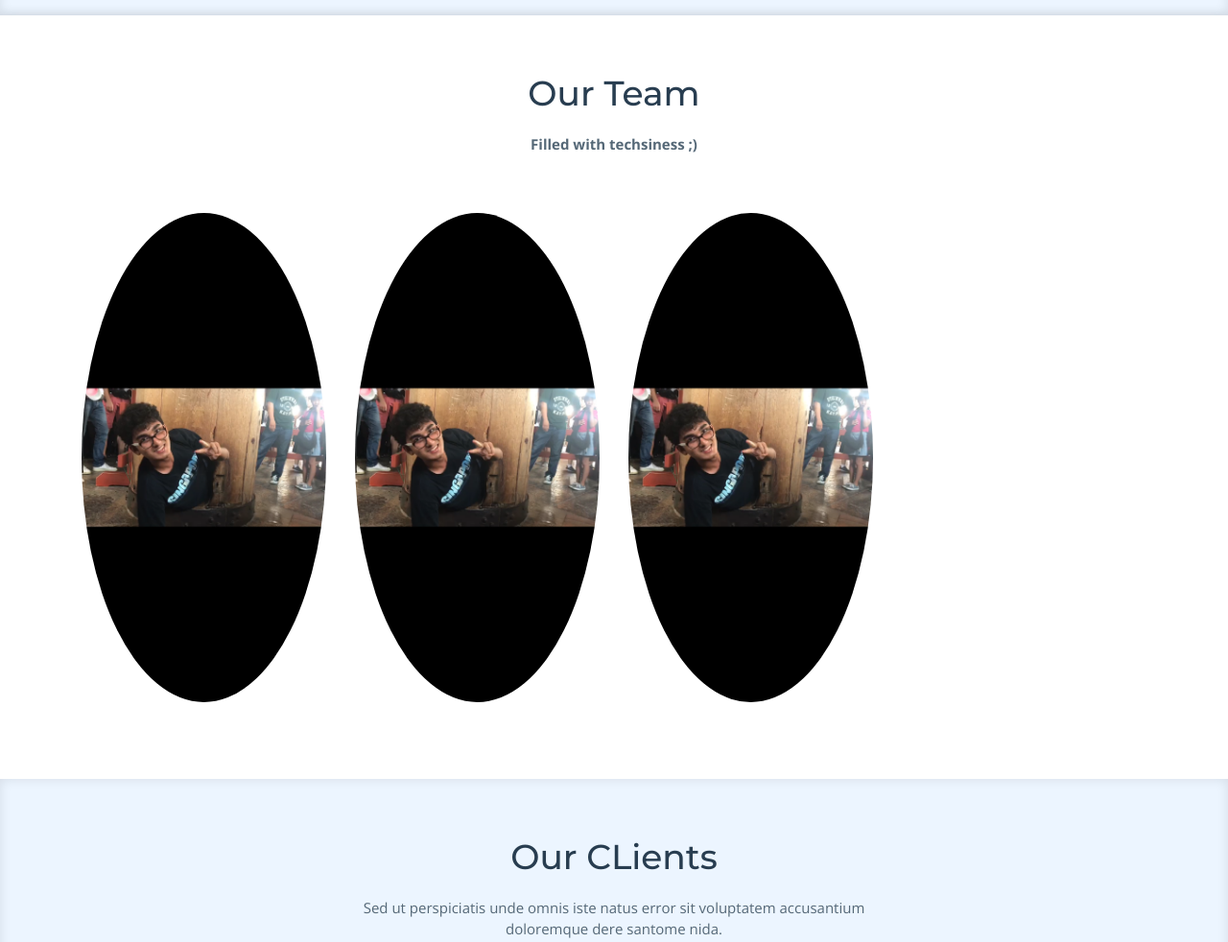
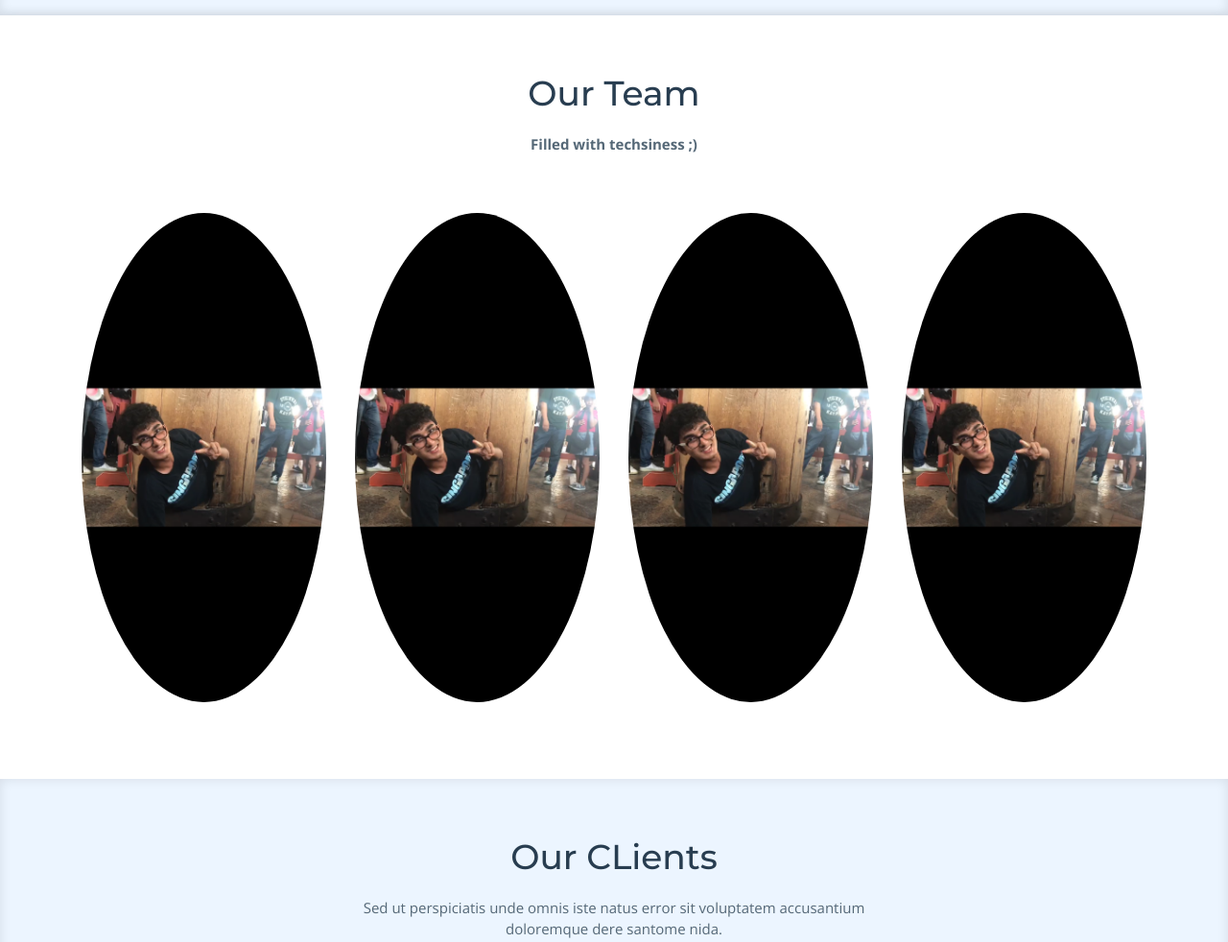
Before and after one commit to samarthdoshi2306/erc_website, a Django app: page /erc/ in a window 1280 px wide. Shown: the part 5158-6140 px from the top of the page at 96% size. Run offline with Django 3.2, Linux system fonts and the light colour scheme; data comes from the database, SQL or seed files in the repository; both versions use the stored data as it was after the commit; some libraries are stand-ins or nearby versions; some web fonts are replaced.

Commit message:
resolved some errors

```diff
--- a/erc/templates/erc/base.html
+++ b/erc/templates/erc/base.html
@@ -573,9 +573,9 @@
           <p><strong>Filled with techsiness ;)</strong></p>
         </div>
 
-        <div class ="row" style="align-self: center;">
+        <div class="row">
 
-          <!--div class="col-lg-3 col-md-6 wow fadeInUp">
+          <div class="col-lg-3 col-md-6 wow fadeInUp">
             <div class="member">
               <img src={{team.image.url}} class="img-fluid" alt="">
               <div class="member-info">
@@ -591,7 +591,7 @@
                 </div>
               </div>
             </div>
-          </div-->
+          </div>
 
           <div class="col-lg-3 col-md-6 wow fadeInUp" data-wow-delay="0.1s">
             <div class="member">
@@ -650,7 +650,6 @@
         </div>
 
       </div>
-
     </section><!-- #team -->
 
     <!--==========================
```
Also changed, not shown: db.sqlite3, media/team/Rohan_DlPjDPj.png (added).
